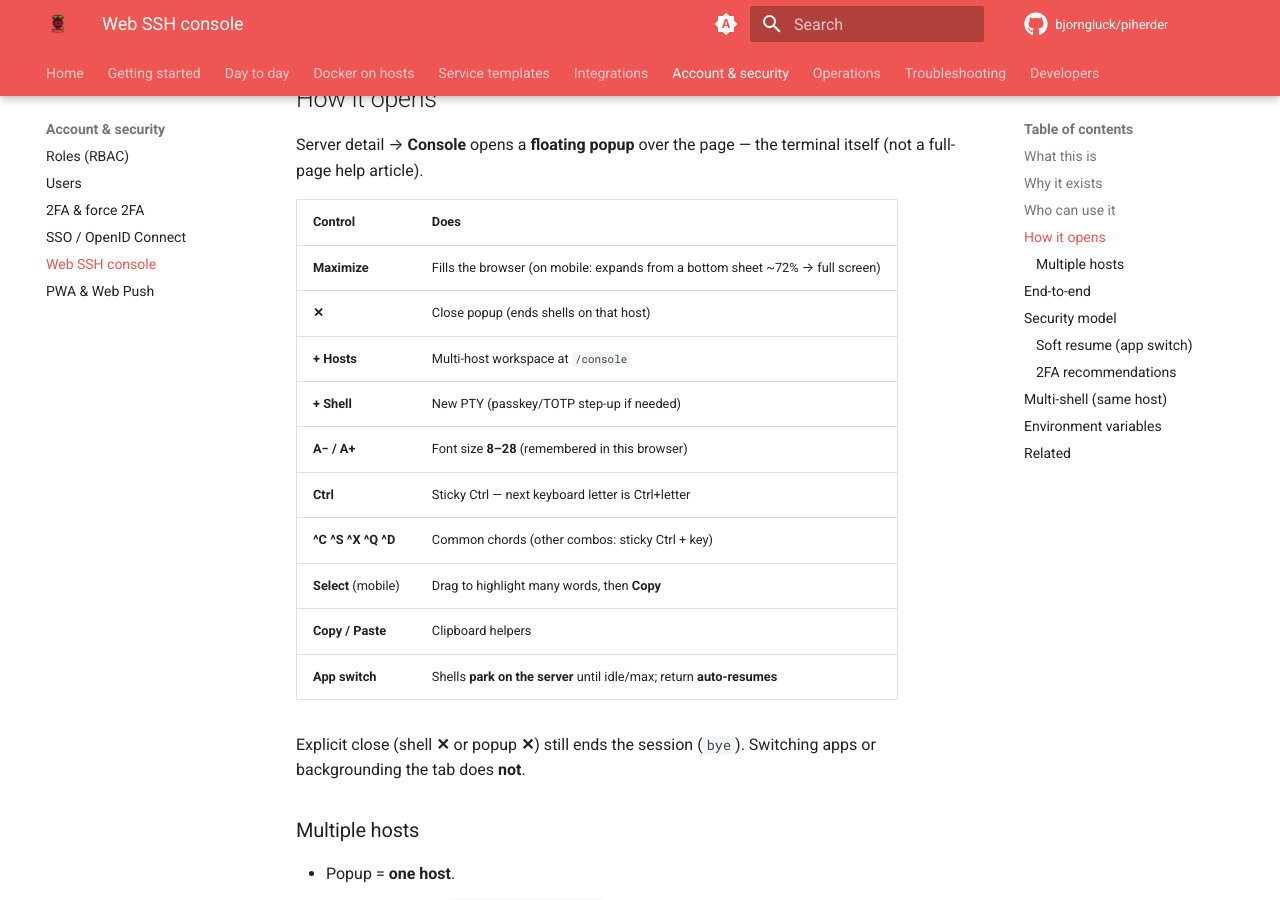
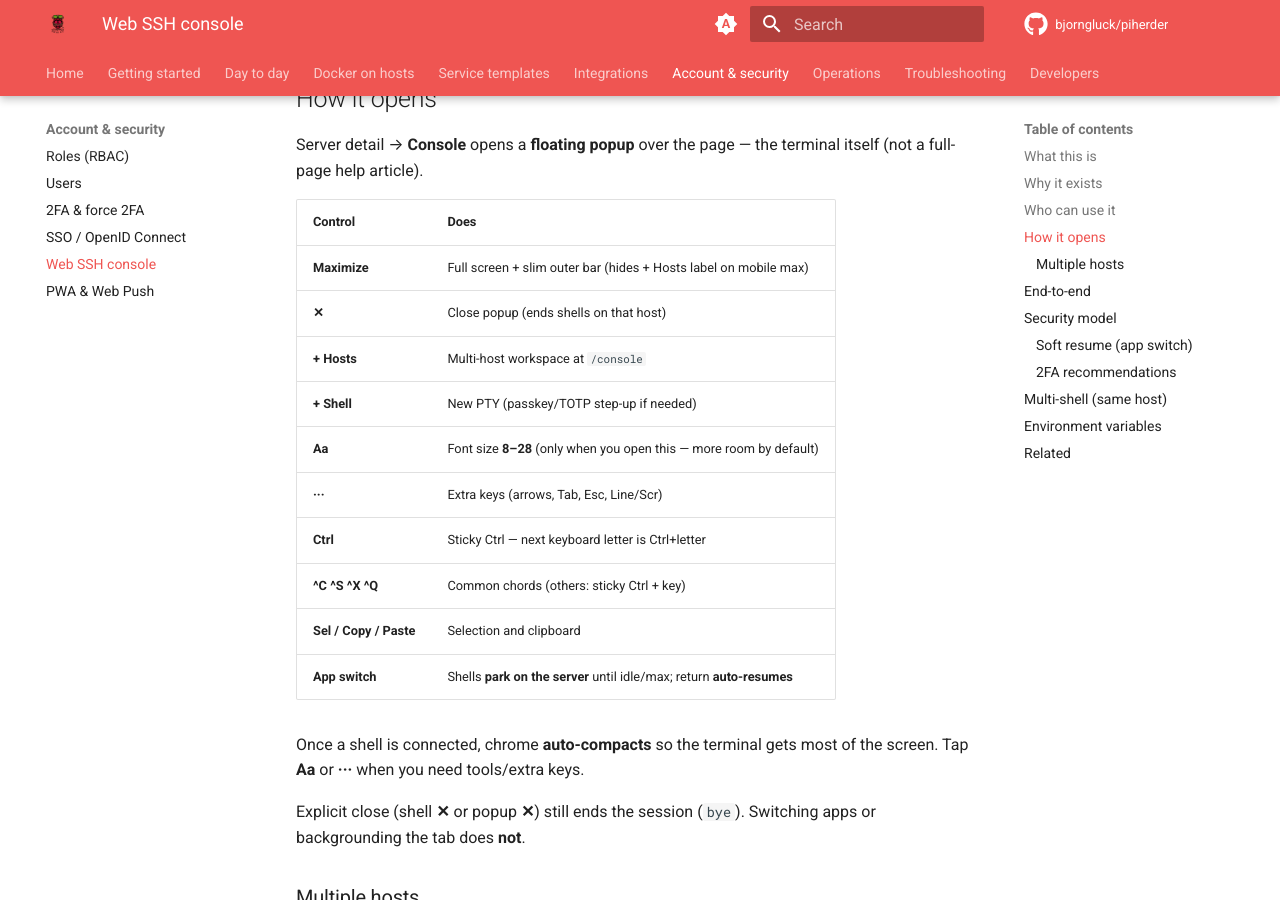
Before and after one commit to bjorngluck/piherder, an MkDocs documentation site: the page built from wiki/day-to-day/web-ssh-console.md, in a window 1280 px wide and 900 px high, scrolled down 873 px. Built offline with MkDocs 1.6.1 and Material for MkDocs 9.7.7, drawn with Linux system fonts in a browser that asks for light colours; comment, search, counter and statistics services are not loaded.

Commit message:
docs(console): compact chrome controls in wiki

```diff
--- a/wiki/day-to-day/web-ssh-console.md
+++ b/wiki/day-to-day/web-ssh-console.md
@@ -27,16 +27,18 @@
 
 | Control | Does |
 |---------|------|
-| **Maximize** | Fills the browser (on mobile: expands from a bottom sheet ~72% → full screen) |
+| **Maximize** | Full screen + slim outer bar (hides + Hosts label on mobile max) |
 | **✕** | Close popup (ends shells on that host) |
 | **+ Hosts** | Multi-host workspace at `/console` |
 | **+ Shell** | New PTY (passkey/TOTP step-up if needed) |
-| **A− / A+** | Font size **8–28** (remembered in this browser) |
+| **Aa** | Font size **8–28** (only when you open this — more room by default) |
+| **···** | Extra keys (arrows, Tab, Esc, Line/Scr) |
 | **Ctrl** | Sticky Ctrl — next keyboard letter is Ctrl+letter |
-| **^C ^S ^X ^Q ^D** | Common chords (other combos: sticky Ctrl + key) |
-| **Select** (mobile) | Drag to highlight many words, then **Copy** |
-| **Copy / Paste** | Clipboard helpers |
+| **^C ^S ^X ^Q** | Common chords (others: sticky Ctrl + key) |
+| **Sel / Copy / Paste** | Selection and clipboard |
 | **App switch** | Shells **park on the server** until idle/max; return **auto-resumes** |
+
+Once a shell is connected, chrome **auto-compacts** so the terminal gets most of the screen. Tap **Aa** or **···** when you need tools/extra keys.
 
 Explicit close (shell **✕** or popup **✕**) still ends the session (`bye`). Switching apps or backgrounding the tab does **not**.
 
```
